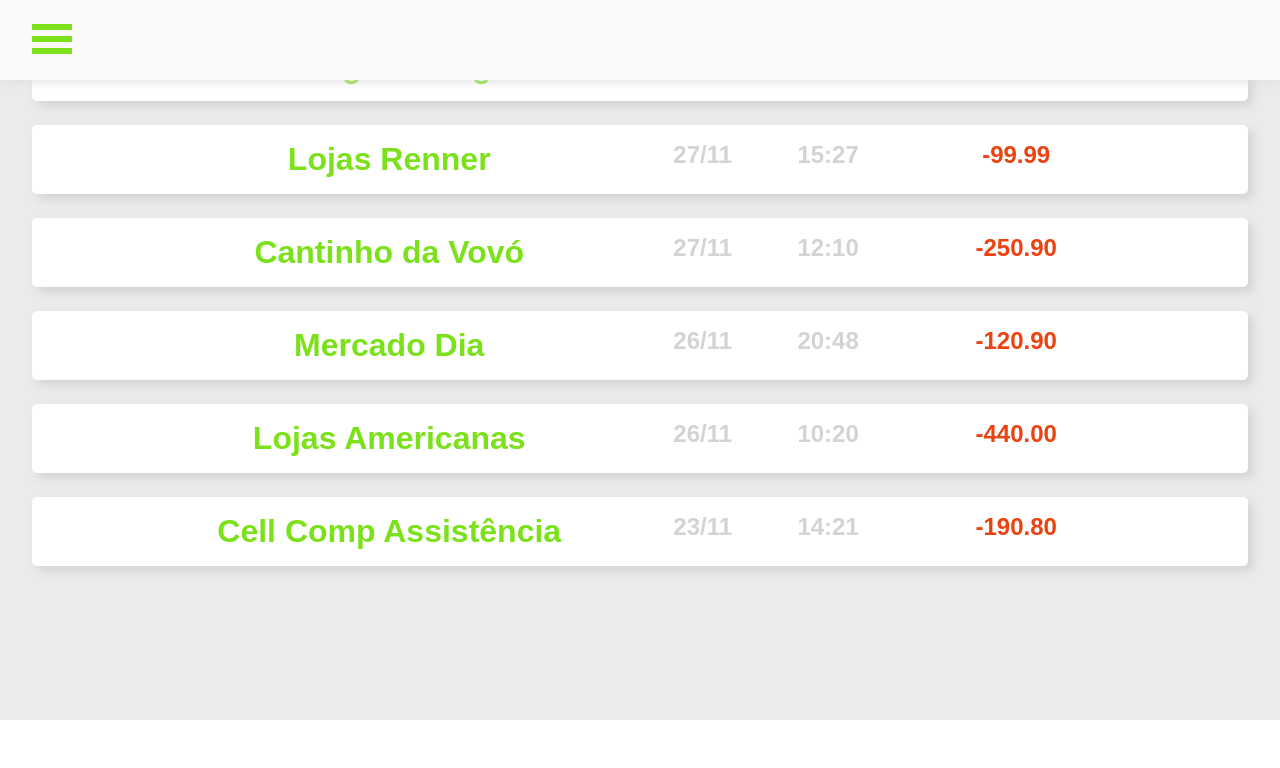
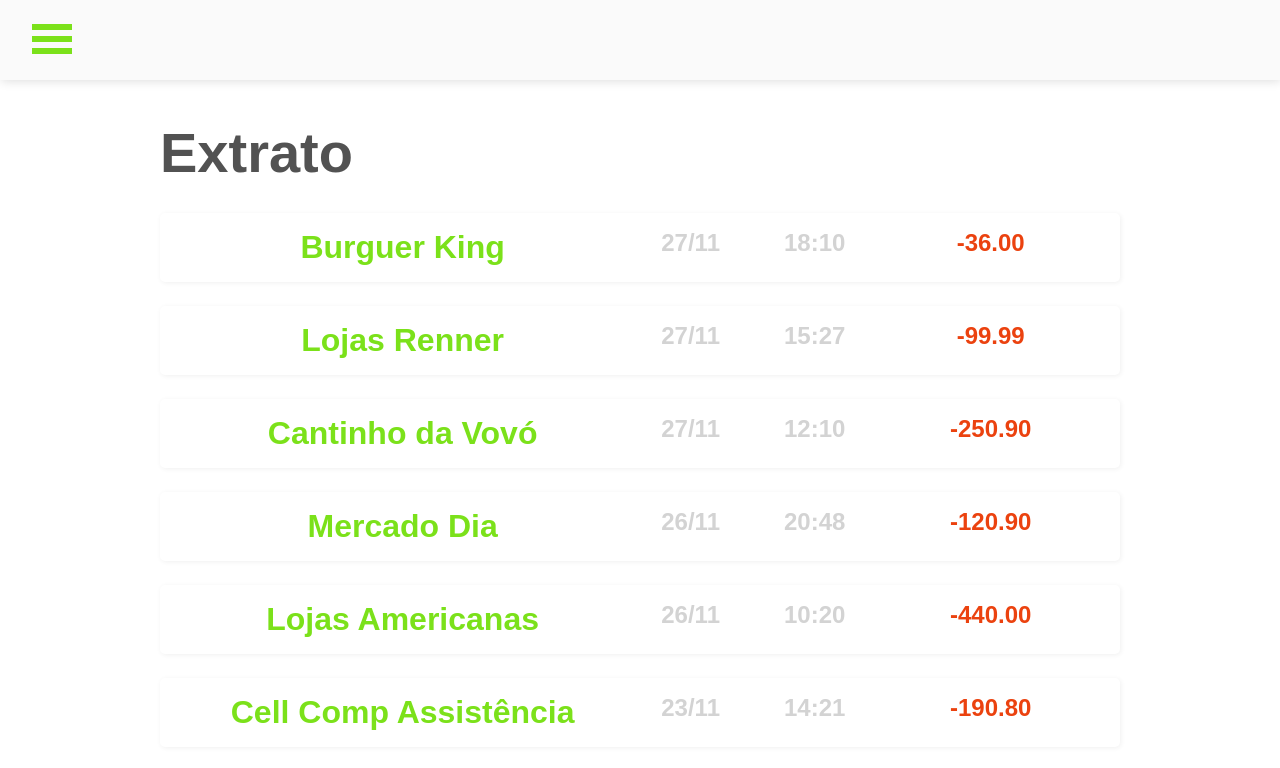
Before and after one commit to nettobruno/conta-simples, a React (Create React App) app: page /Stratum in a window 1280 px wide. Shown: the top 768 px of the page. Built offline with nearby package versions, Linux system fonts and the light colour scheme.

Commit message:
Melhorando layout do extrato

```diff
--- a/src/pages/Stratum/index.js
+++ b/src/pages/Stratum/index.js
@@ -1,17 +1,16 @@
 import React from 'react';
-// import { Link } from 'react-router-dom';
 
 import Sidemenu from '../../components/Sidebar';
 
-import { Content, Block, ContainerItem } from './styles';
+import { Block, Title, ContainerItem } from './styles';
 
 export default function Stratum() {
   return (
     <>
       <Sidemenu />
 
-      <Content>
       <Block>
+        <Title>Extrato</Title>
         <ContainerItem>
           <ul>
             <li className="name">
@@ -110,7 +109,6 @@ export default function Stratum() {
           </ul>
         </ContainerItem>
       </Block>
-      </Content>
     </>
   );
 }
--- a/src/pages/Stratum/styles.js
+++ b/src/pages/Stratum/styles.js
@@ -1,45 +1,23 @@
 import styled from 'styled-components';
 
-export const BlockUser = styled.div`
-  height: 10vh;
-  background-color: white;
-  display: flex;
-  justify-content: center;
-  align-items: center;
-  font-size: 1.8rem;
-  border-right: 1px solid #ddd;
-`;
-
 export const Title = styled.h1`
-  font-size: 2rem;
-  color: #7be11a;
-  background-color: white;
-`;
-
-export const ContainerIcons = styled.div`
-  font-size: 1.6rem;
-  display: flex;
-
-  div {
-    margin: 5px;
-    cursor: pointer;
-  }
-`;
-
-export const Content = styled.div`
-  background-color: #ebebeb;
-  min-height: 90vh;
+  color: #525252;
+  font-size: 3.5rem;
+  margin-top: 1em;
+  margin-bottom: 0.5em;
 `;
 
 export const Block = styled.div`
-  width: 100%;
-  padding: 2em;
+  padding-top: 4em;
+  padding-bottom: 4em;
+  margin: auto;
+  width: 75%;
 `;
 
 export const ContainerItem = styled.div`
   background-color: #fff;
   border-radius: 5px;
-  box-shadow: 5px 5px 10px #d3d3d3;
+  box-shadow: 1px 1px 5px #f0f0f0;
   padding: 1em;
   margin-bottom: 1.5em;
   display: flex;
```
Lines whose indentation alone changed are shown as unchanged.
